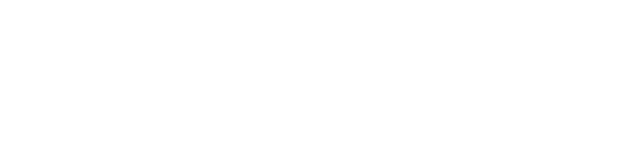
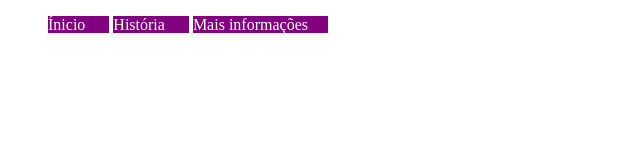
Before and after one commit to antonxandre/synthwords-purejs, a plain HTML site: page index.html in a window 1280 px wide. Shown: the whole page, without its empty margins (0-640 px from the left). Drawn offline with Linux system fonts and the light colour scheme.

Commit message:
Primeiro componente

```diff
--- /dev/null
+++ b/components/nav.js
@@ -0,0 +1,17 @@
+var elem = document.querySelector('#nav');
+
+
+var html = elem.innerHTML;
+elem.innerHTML = `
+<ul>
+    <li>
+    Ínicio
+    </li>
+    <li>
+    História
+    </li>
+    <li>
+    Mais informações
+    </li>
+</ul>
+`;
--- a/index.html
+++ b/index.html
@@ -6,7 +6,11 @@
     <meta http-equiv="X-UA-Compatible" content="IE=edge">
     <meta name="viewport" content="width=device-width, initial-scale=1.0">
     <title>Biography</title>
+    <script src="./components/nav.js" async></script>
+    <link rel="stylesheet" href="./style.css">
+    </link>
 </head>
+<div id="nav"></div>
 
 <body>
 
--- /dev/null
+++ b/style.css
@@ -0,0 +1,8 @@
+#nav li{
+    display: inline;
+    list-style-type: none;
+    padding-right: 20px;
+    margin-right: 4px;
+    color: white;
+    background-color: purple;
+}
--- /dev/null
+++ b/views/sobre.js
@@ -0,0 +1,2 @@
+
+export default Sobre;
```
Also changed, not shown: app.js (added).
